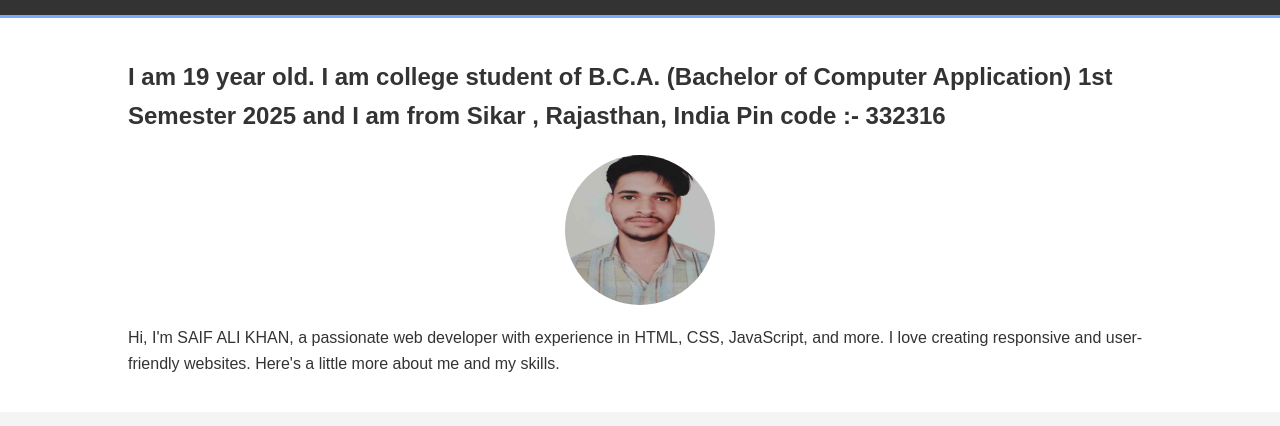
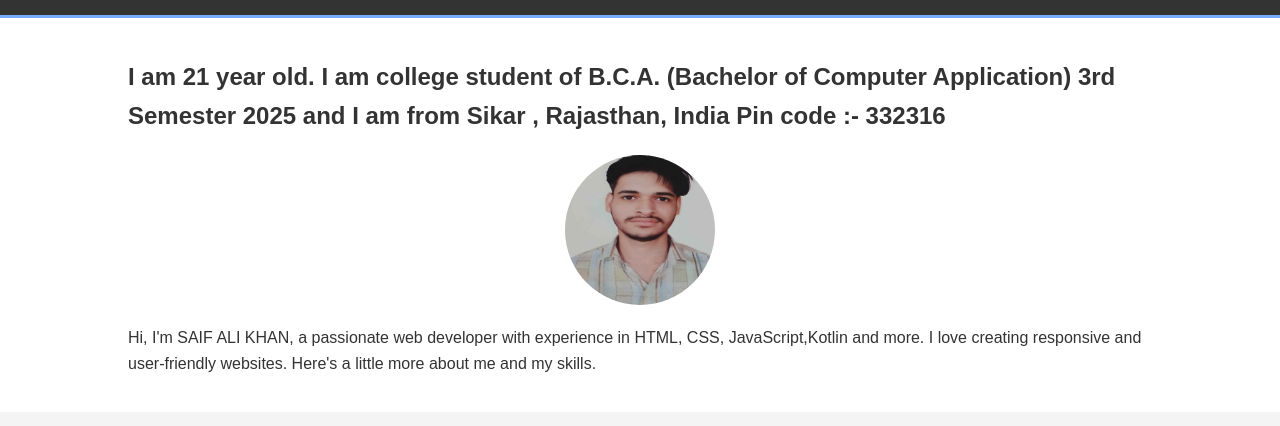
Before and after one commit to saifkhandoodwa/My-Profile, a plain HTML site: page index.html in a window 1280 px wide. Shown: the part 137-563 px from the top of the page. Drawn offline with Linux system fonts and the light colour scheme.

Commit message:
Revise portfolio details and skills section
Updated personal information and skills in the portfolio.

```diff
--- a/index.html
+++ b/index.html
@@ -16,10 +16,10 @@
 
     <section id="about">
         <div class="container">
-            <h2>I am 19 year old. I am college student of B.C.A. (Bachelor of Computer Application) 1st Semester 2025 and I am from Sikar , Rajasthan, India Pin code :- 332316</h2>
+            <h2>I am 21 year old. I am college student of B.C.A. (Bachelor of Computer Application) 3rd Semester 2025 and I am from Sikar , Rajasthan, India Pin code :- 332316</h2>
             <img src="SAIF.jpg" alt="SAIF ALI KAHN" class="profile-img">
             <p>
-                Hi, I'm SAIF ALI KHAN, a passionate web developer with experience in HTML, CSS, JavaScript, and more.
+                Hi, I'm SAIF ALI KHAN, a passionate web developer with experience in HTML, CSS, JavaScript,Kotlin and more.
                 I love creating responsive and user-friendly websites. Here's a little more about me and my skills.
             </p>
         </div>
@@ -88,4 +88,5 @@
         </div>
     </footer>
 </body>
+
 </html>
```
